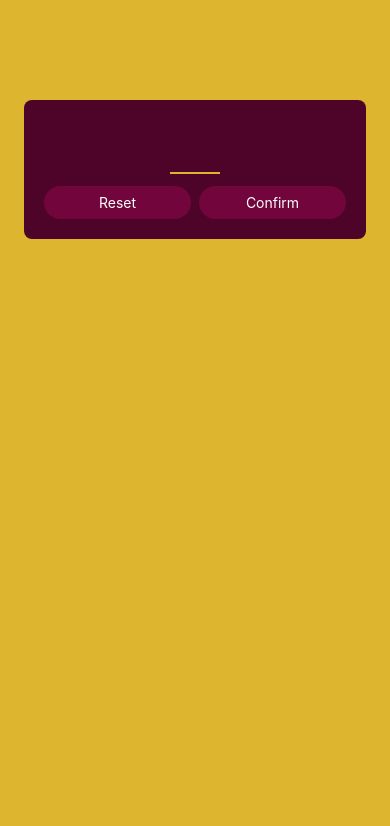
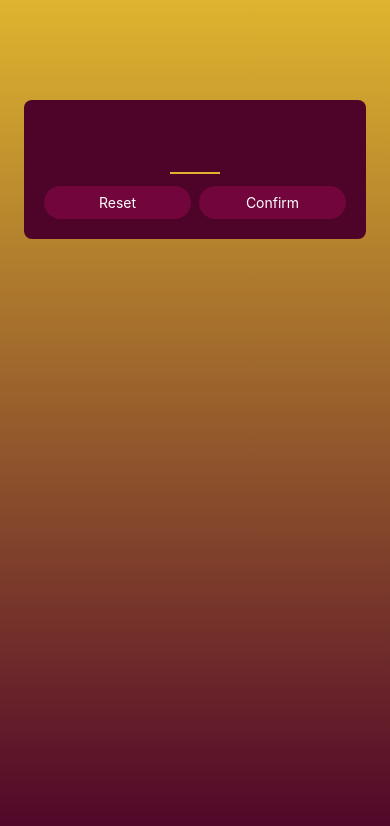
Before and after one commit to Pleopleq/react-native-course, a React Native app in the folder mini-game-app/: screen / in a window 390 px wide. Shown: the top 826 px of the page. Built offline with nearby package versions, Linux system fonts and the light colour scheme.

Commit message:
Add linear gradient to background in start game screen

```diff
--- a/mini-game-app/App.js
+++ b/mini-game-app/App.js
@@ -1,11 +1,12 @@
 import { StyleSheet, View } from 'react-native';
+import { LinearGradient } from "expo-linear-gradient"
 import StartGameScreen from './screens/StartGameScreen';
 
 export default function App() {
   return (
-    <View style={styles.rootScreen}>
+    <LinearGradient colors={["#ddb52f", "#4e0329"]} style={styles.rootScreen}>
       <StartGameScreen></StartGameScreen>
-    </View>
+    </LinearGradient>
   );
 }
 
--- a/mini-game-app/package.json
+++ b/mini-game-app/package.json
@@ -11,6 +11,7 @@
   },
   "dependencies": {
     "expo": "^47.0.0",
+    "expo-linear-gradient": "~12.0.1",
     "expo-status-bar": "~1.4.2",
     "react": "18.1.0",
     "react-dom": "18.1.0",
```
Also changed, not shown: 1 other file (tests, documents, lock files or other folders).
